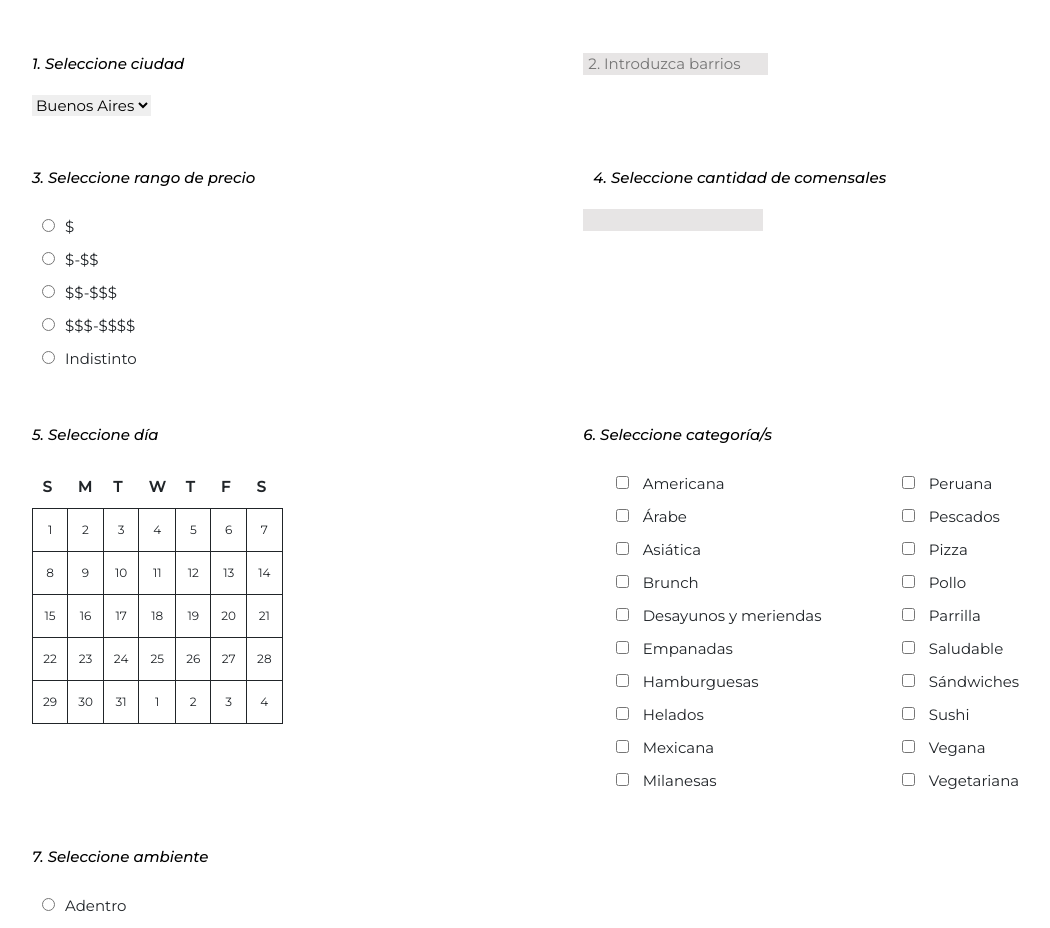
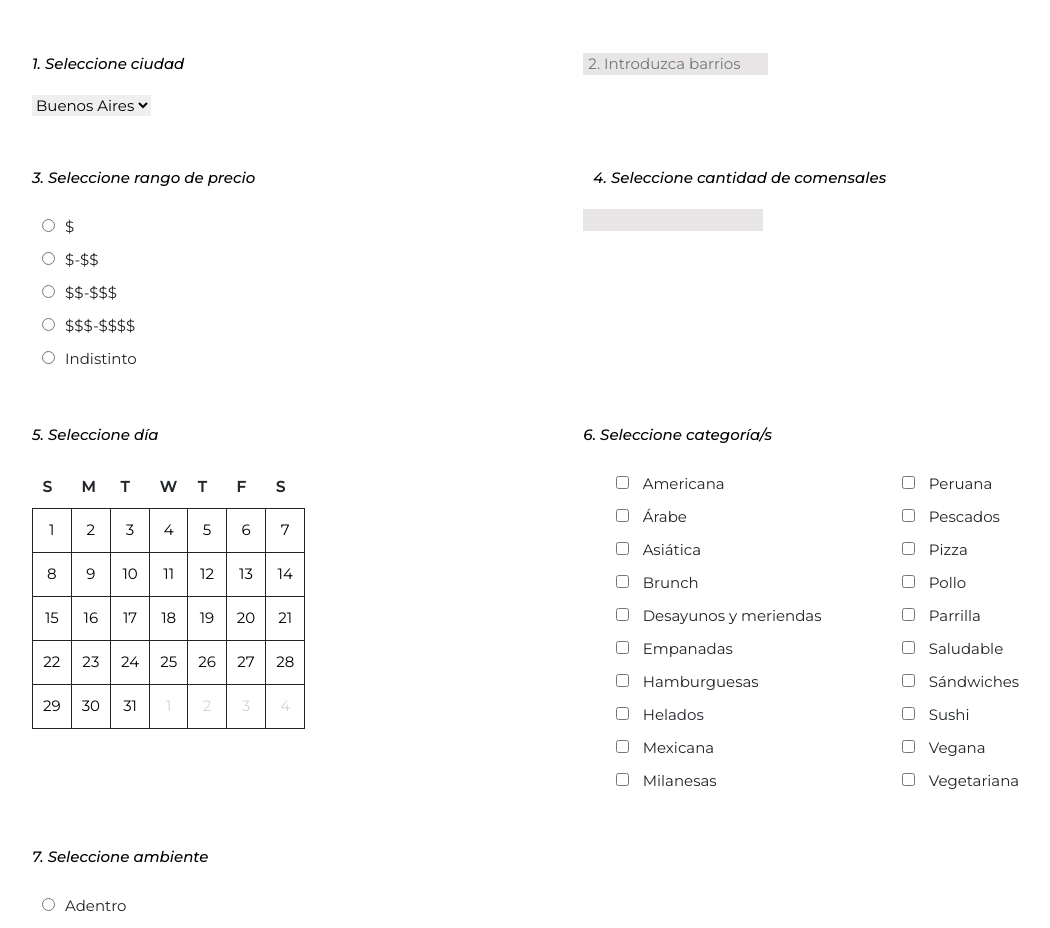
Before and after one commit to valencalzetta/proyecto_coder_sass, a website: page pages/busqueda.html in a window 1280 px wide. Shown: the part 260-1188 px from the top of the page, without its empty margins (68-1118 px from the left). Drawn offline with Linux system fonts and the light colour scheme.

Commit message:
detalles en tabla e iconos footer

```diff
--- a/SCSS/_main-busqueda.scss
+++ b/SCSS/_main-busqueda.scss
@@ -41,8 +41,8 @@
                     padding: $spacing;
                 }
             }
+            }
 
-            }
         tbody {
             tr {
                 td {
@@ -50,6 +50,17 @@
                     padding: $spacing;
                     text-align: center;
                     font-size: .8rem;
+                    a {
+                        text-decoration: none;
+                        color: black;
+                        &:hover {
+                            color: gray;
+                        }
+                    }
+                    .texto-clarito {
+                        color: $color-blanco-oscuro;
+                    }
+
                 }
             }
         }
--- a/pages/busqueda.html
+++ b/pages/busqueda.html
@@ -124,49 +124,50 @@
 
                                     <tbody>
                                         <tr>
-                                            <td>1</td>
-                                            <td>2</td>
-                                            <td>3</td>
-                                            <td>4</td>
-                                            <td>5</td>
-                                            <td>6</td>
-                                            <td>7</td>
+                                            <td> <a href="">1</a></td>
+                                            <td> <a href="">2</a> </td>
+                                            <td> <a href="">3</a> </td>
+                                            <td> <a href="">4</a> </td>
+                                            <td> <a href="">5</a> </td>
+                                            <td> <a href="">6</a> </td>
+                                            <td> <a href="">7</a> </td>
+
                                         </tr>
                                         <tr>
-                                            <td>8</td>
-                                            <td>9</td>
-                                            <td>10</td>
-                                            <td>11</td>
-                                            <td>12</td>
-                                            <td>13</td>
-                                            <td>14</td>
+                                            <td> <a href="">8</a></td>
+                                            <td> <a href="">9</a> </td>
+                                            <td> <a href="">10</a> </td>
+                                            <td> <a href="">11</a> </td>
+                                            <td> <a href="">12</a> </td>
+                                            <td> <a href="">13</a> </td>
+                                            <td> <a href="">14</a> </td>
                                         </tr>
                                         <tr>
-                                            <td>15</td>
-                                            <td>16</td>
-                                            <td>17</td>
-                                            <td>18</td>
-                                            <td>19</td>
-                                            <td>20</td>
-                                            <td>21</td>
+                                            <td> <a href="">15</a></td>
+                                            <td> <a href="">16</a> </td>
+                                            <td> <a href="">17</a> </td>
+                                            <td> <a href="">18</a> </td>
+                                            <td> <a href="">19</a> </td>
+                                            <td> <a href="">20</a> </td>
+                                            <td> <a href="">21</a> </td>
                                         </tr>
                                         <tr>
-                                            <td>22</td>
-                                            <td>23</td>
-                                            <td>24</td>
-                                            <td>25</td>
-                                            <td>26</td>
-                                            <td>27</td>
-                                            <td>28</td>
+                                            <td> <a href="">22</a></td>
+                                            <td> <a href="">23</a> </td>
+                                            <td> <a href="">24</a> </td>
+                                            <td> <a href="">25</a> </td>
+                                            <td> <a href="">26</a> </td>
+                                            <td> <a href="">27</a> </td>
+                                            <td> <a href="">28</a> </td>
                                         </tr>
                                         <tr>
-                                            <td>29</td>
-                                            <td>30</td>
-                                            <td>31</td>
-                                            <td>1</td>
-                                            <td>2</td>
-                                            <td>3</td>
-                                            <td>4</td>
+                                            <td> <a href="">29</a> </td>
+                                            <td> <a href="">30</a> </td>
+                                            <td> <a href="">31</a> </td>
+                                            <td> <a href="" class="texto-clarito">1</a> </td>
+                                            <td> <a href="" class="texto-clarito">2</a> </td>
+                                            <td> <a href="" class="texto-clarito">3</a> </td>
+                                            <td> <a href="" class="texto-clarito">4</a> </td>
                                         </tr>
                                     </tbody>
                                 </table>
```
Also changed, not shown: CSS/main_css.css.
